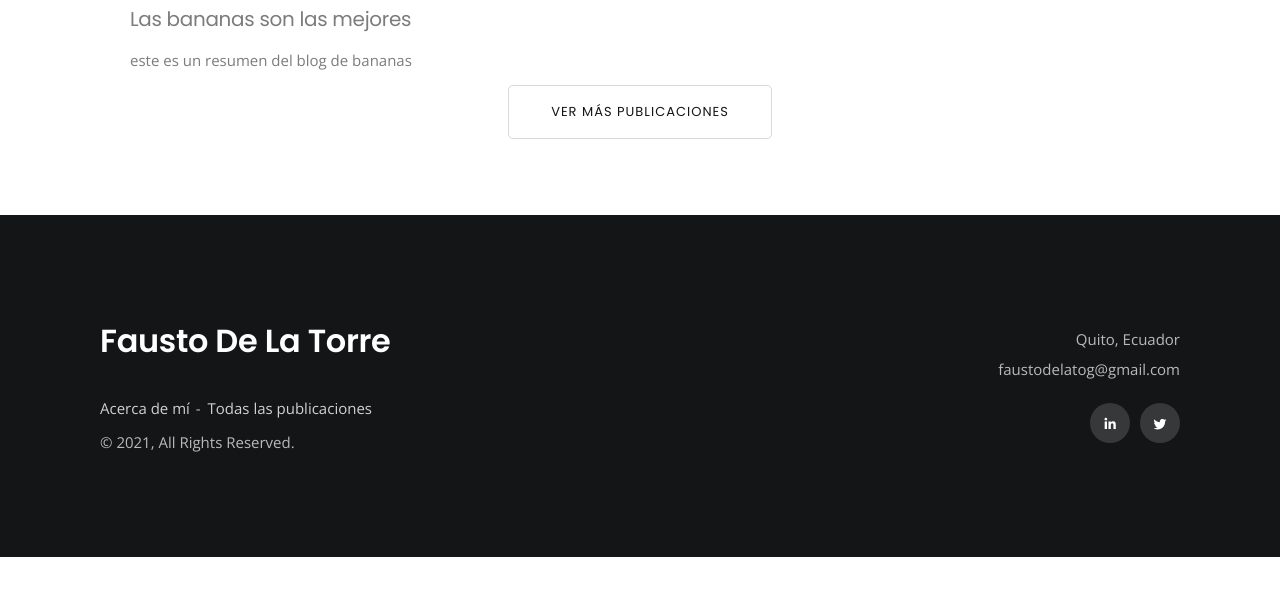
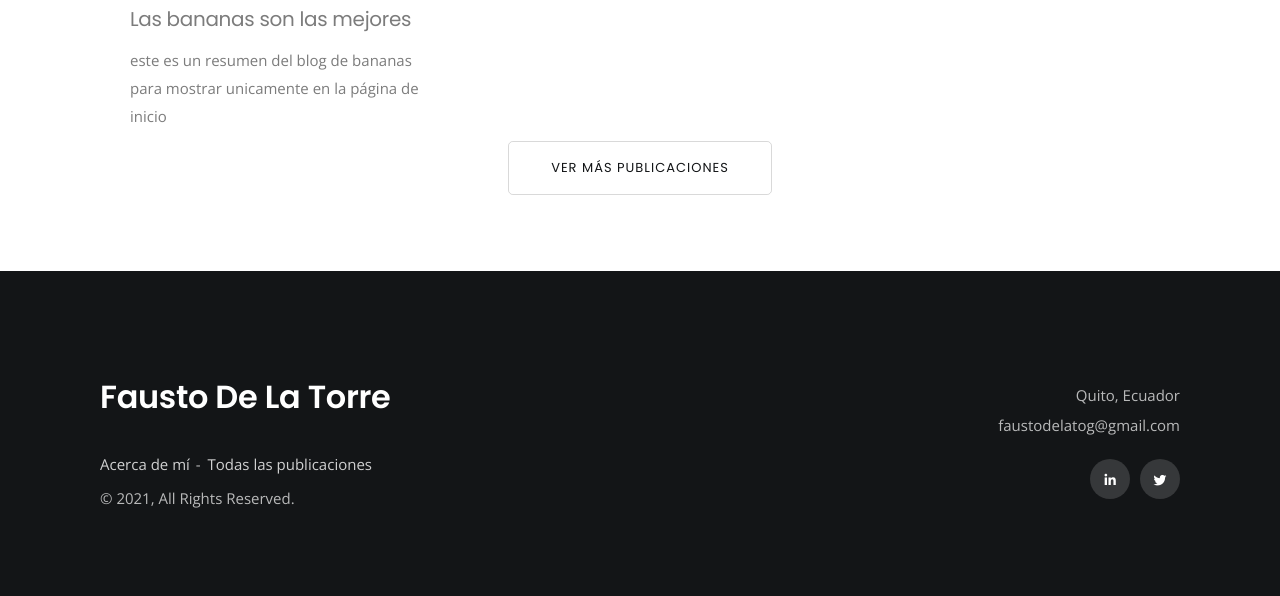
Before and after one commit to faustodelatog/faustodelatog.github.io, a Jekyll site: the page built from es/index.html, in a window 1280 px wide and 900 px high, scrolled down 2931 px, cut to the strip 287-883 px from the top of the window. Built offline with Jekyll 4.4.1, drawn with Linux system fonts in a browser that asks for light colours; a script that is not in the unit is left out; before the commit the page ends 3775 px from its top, so only the background shows below that.

Commit message:
update bananas

```diff
--- a/es/_posts/2017-08-20-bananas.md
+++ b/es/_posts/2017-08-20-bananas.md
@@ -5,7 +5,7 @@ title: Las bananas son las mejores
 image: https://mono.flatheme.net/assets/images/blog-simple-post-2.jpg
 categories: frutas comida
 tags: frutas comida abono sembrar
-excerpt: este es un resumen del blog de bananas
+excerpt: este es un resumen del blog de bananas para mostrar unicamente en la página de inicio
 audio: https://w.soundcloud.com/player/?url=https%3A//api.soundcloud.com/tracks/4973256&amp;color=%23ff5500&amp;visual=true
 ---
 A banana is an edible fruit – botanically a berry – produced by several kinds
```
